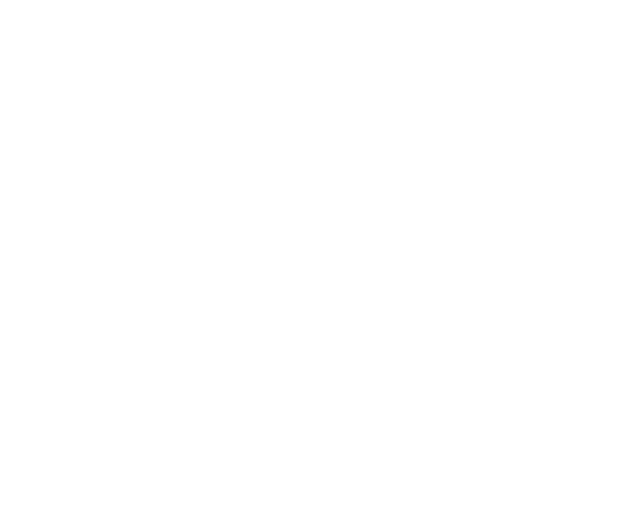
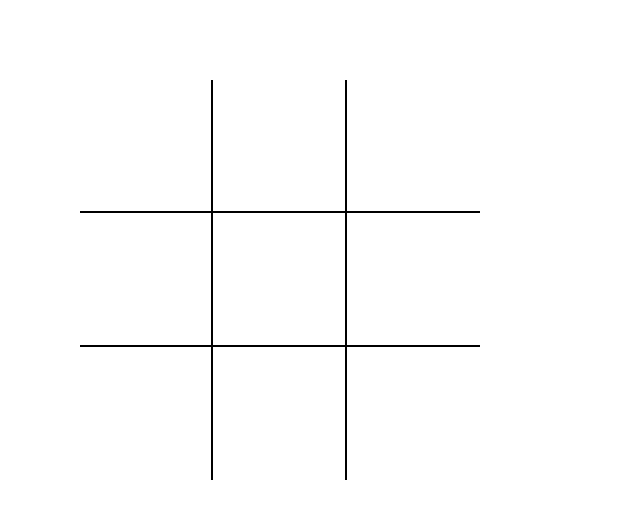
Before and after one commit to emmalgs/ticTacToeTOP, a plain HTML site: page index.html in a window 1280 px wide. Shown: the whole page, without its empty margins (0-640 px from the left). Drawn offline with Linux system fonts and the light colour scheme.

Commit message:
grid layout for gameboard

```diff
--- a/index.html
+++ b/index.html
@@ -9,6 +9,13 @@
     <script src="scripts.js" defer></script>
 </head>
 <body>
-
+    <div class="game-container">
+        <div class="columnA"></div>
+        <div class="columnB"></div>
+        <div class="columnC"></div>
+        <div class="row1"></div>
+        <div class="row2"></div>
+        <div class="row3"></div>
+    </div>
 </body>
 </html>
--- a/styles.css
+++ b/styles.css
@@ -0,0 +1,49 @@
+* {
+    margin: 0;
+    padding: 0;
+    box-sizing: border-box;
+}
+
+.game-container {
+    height: 50vh;
+    aspect-ratio: 1/1;
+    margin: 80px;
+    display: grid;
+    grid-template-columns: repeat(3, 1fr);
+    grid-template-rows: repeat(3, 1fr);
+}
+
+.columnA {
+    grid-column: 1 / 2;
+    grid-row: 1 / span 3;
+}
+
+.columnB {
+    grid-column: 2 / 3;
+    grid-row: 1 / span 3;
+}
+
+.columnC {
+    grid-column: 3 / 4;
+    grid-row: 1 / span 3;
+}
+
+.columnA, .columnB {
+    border-right: 2px solid black;
+}
+
+.row1, .row2 {
+    border-bottom: 2px solid black;
+}
+
+.row1 {
+    grid-area: 1 / 1 / 2 / span 3;
+}
+
+.row2 {
+    grid-area: 2 / 1 / 3 / span 3;
+}
+
+.row3 {
+    grid-area: 3 / 1 / 4 /span 3;
+}
```
